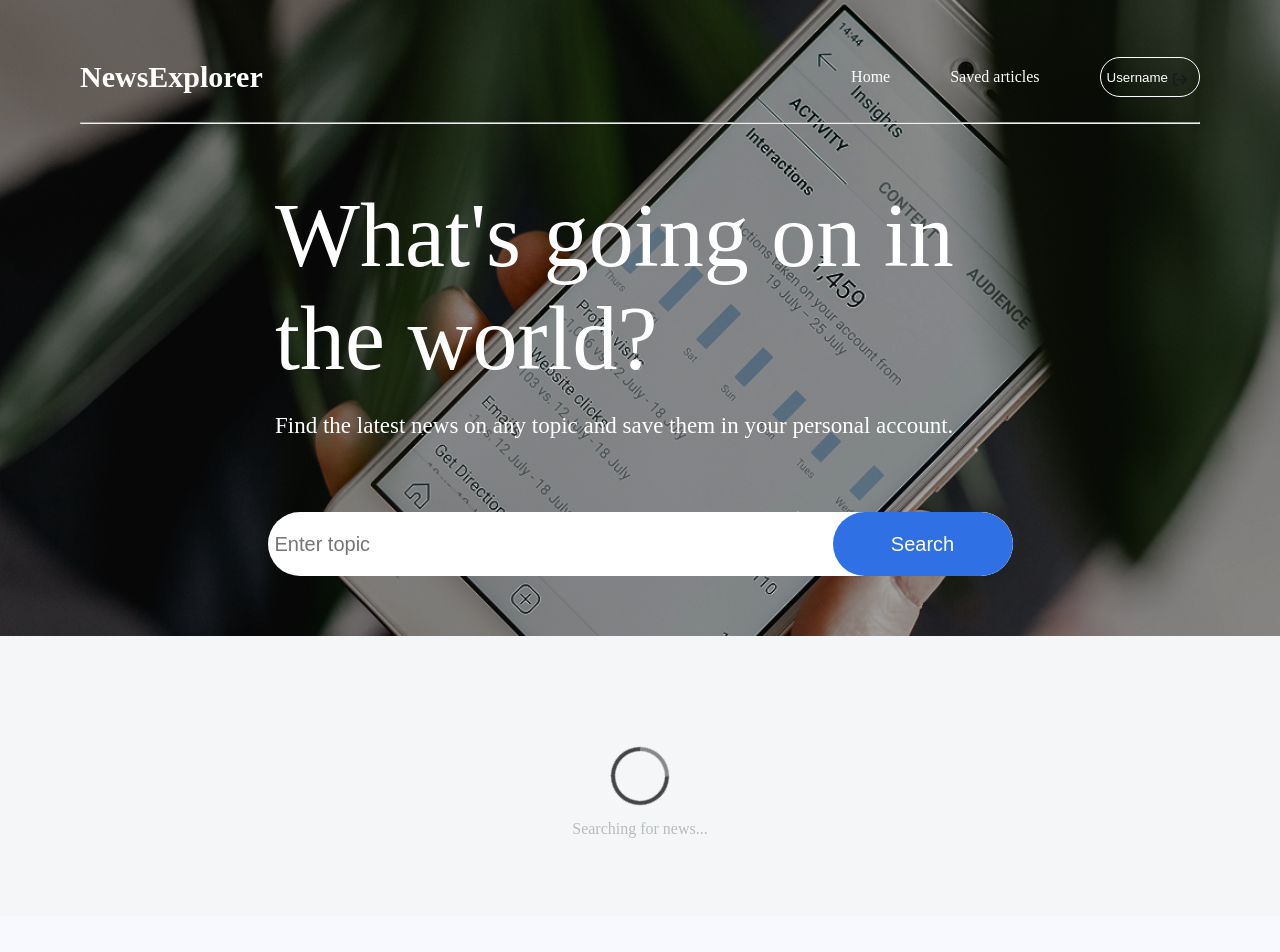
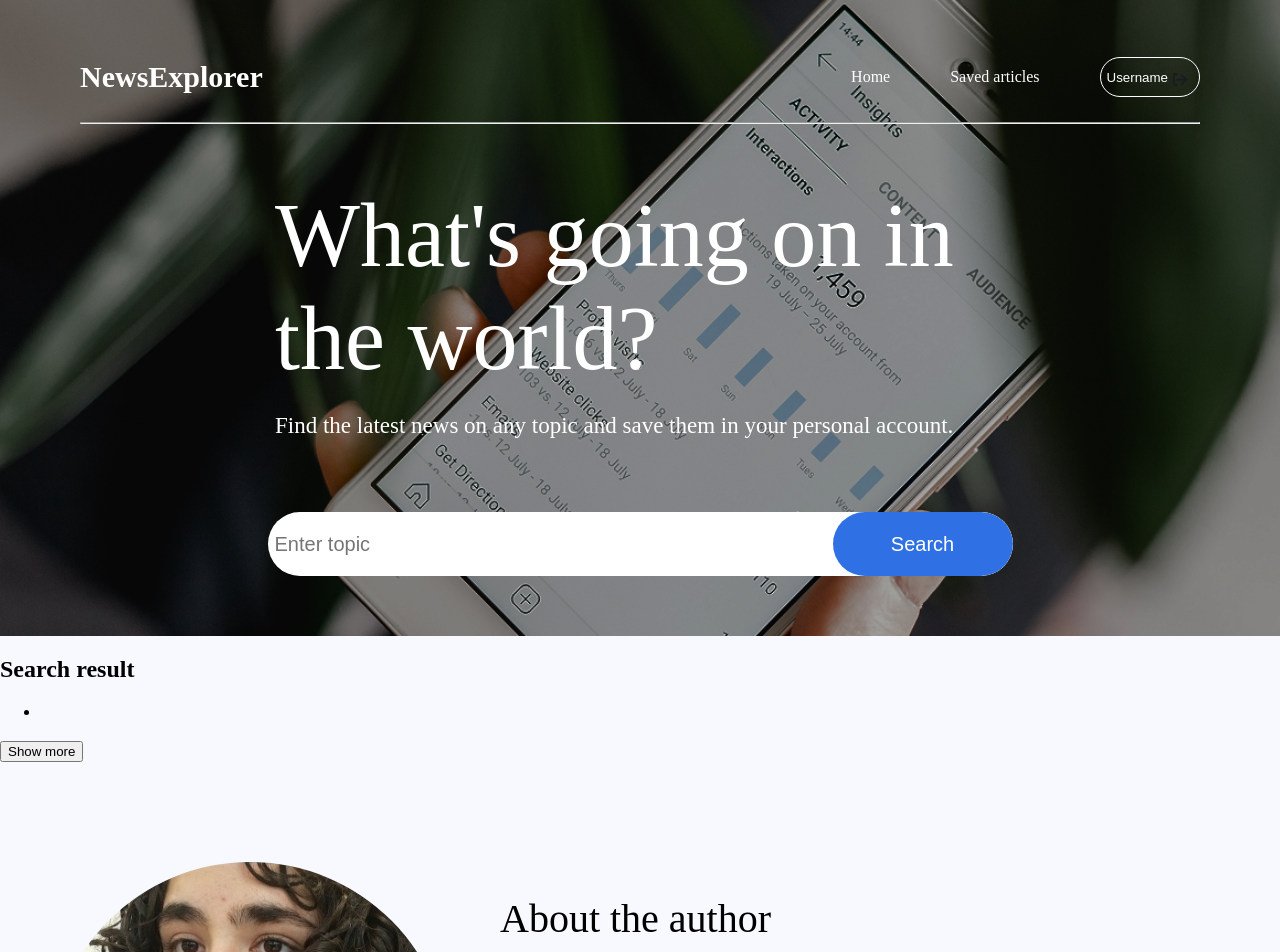
Before and after one commit to dafPineda/project-NewsExplorer-frontend, a React (Vite) app: page / in a window 1280 px wide. Shown: the top 952 px of the page. Built offline with nearby package versions, Linux system fonts and the light colour scheme.

Commit message:
Feat: create new card list component

```diff
--- a/src/blocks/newsCardList.css
+++ b/src/blocks/newsCardList.css
@@ -3,10 +3,10 @@
     padding: 0;
     justify-content: center;
     align-items: center;
+    background-color: #F5F6F7;
 }
 
 .nothing-found{
-    background-color: #F5F6F7;
     display: flex;
     flex-direction: column;
     justify-content: center;
@@ -42,7 +42,6 @@
     flex-direction: column;
     justify-content: center;
     align-items: center;
-    background-color: #F5F6F7;
 }
 .preloader-circle {
     overflow: hidden;
--- a/src/components/Main/components/NewsCardList/NewsCard/NewsCard.jsx
+++ b/src/components/Main/components/NewsCardList/NewsCard/NewsCard.jsx
@@ -0,0 +1,14 @@
+export default function NewsCard(){
+    return(
+            <li className="card">
+                <div className="card__flag"/>
+               <img className="card__image"/>
+                <div className="card__info">
+                    <p className="card__info-date"></p>
+                    <h2 className="card__info-title"></h2>
+                    <p className="card__info-text"></p>
+                    <p className="card__info-edit"></p>
+                </div>
+            </li>
+    )
+}
--- a/src/components/Main/components/NewsCardList/NewsCardList.jsx
+++ b/src/components/Main/components/NewsCardList/NewsCardList.jsx
@@ -1,11 +1,19 @@
 import NothingFound from "./NothingFound/NothingFound";
 import Preloader from "./Preloader/Preloader";
+import NewsCard from "./NewsCard/NewsCard";
 
 export default function NewsCardList(){
     return(
         <section className="new-card-list">
             {/* <NothingFound/> */}
-            <Preloader/>
+            {/* <Preloader/> */}
+            <div className="new-card-list__result">
+                <h1 className="result__title">Search result</h1>
+                <ul className="cards">
+                    <NewsCard/>
+                </ul>
+                <button className="result-button">Show more</button>
+            </div>
         </section>
     )
 }
```
